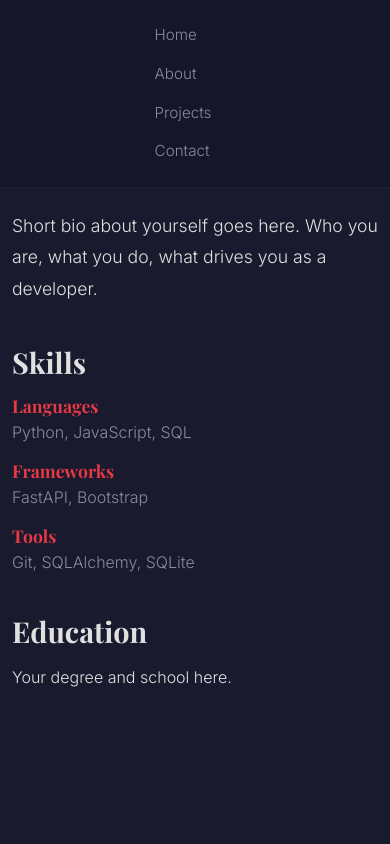
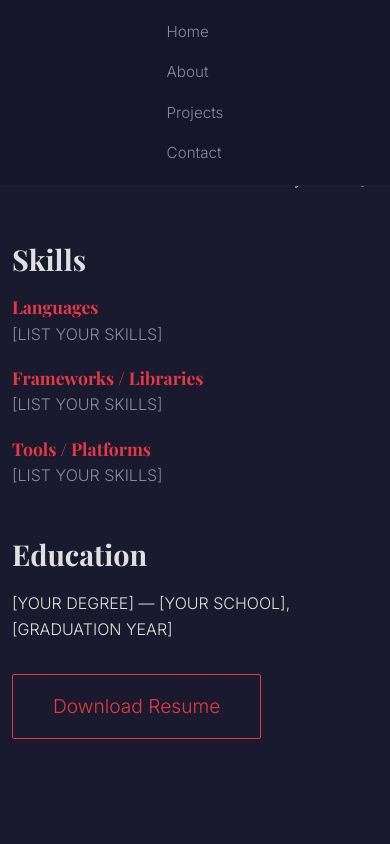
Before and after one commit to jacobrluttrull/portfolio, a FastAPI app: page /about in a window 390 px wide. Run offline with FastAPI, Linux system fonts and the light colour scheme.

Commit message:
updated CSS and HTML to add placeholders for info ill add once site is more complete

```diff
--- a/static/css/style.css
+++ b/static/css/style.css
@@ -6,6 +6,8 @@
     --text-muted: #8a8a9a;
     --accent: #e63946;
     --card-bg: #22223a;
+    --card-border: rgba(255, 255, 255, 0.05);
+    --card-border-hover: rgba(230, 57, 70, 0.4);
 }
 
 /* Reset & Base */
@@ -20,6 +22,7 @@ body {
     color: var(--text-primary);
     font-family: 'Inter', sans-serif;
     font-weight: 300;
+    line-height: 1.6;
 }
 
 h1, h2, h3 {
@@ -37,12 +40,15 @@ h1, h2, h3 {
 .nav-link {
     color: var(--text-muted) !important;
     font-size: 0.95rem;
-    margin-right: 1.5rem;
-    transition: color 0.2s;
+    padding: 0.5rem 1rem;
 }
 
 .nav-link:hover {
     color: var(--accent) !important;
+}
+
+.nav-link.active {
+    color: var(--text-primary) !important;
 }
 
 /* Hero Section */
@@ -77,7 +96,9 @@ h1, h2, h3 {
     color: var(--accent);
     text-decoration: none;
     font-size: 1.2rem;
-    transition: background-color 0.2s, color 0.2s;
+    background: transparent;
+    border-radius: 2px;
+    cursor: pointer;
 }
 
 .btn-outline-accent:hover {
@@ -87,21 +108,21 @@ h1, h2, h3 {
 
 /* Page Sections */
 .page-section {
-    padding-top: 120px;
-    padding-bottom: 4rem;
+    padding-top: 140px;
+    padding-bottom: 5rem;
     min-height: 100vh;
 }
 
 .page-title {
     font-size: 3rem;
-    margin-bottom: 2rem;
+    margin-bottom: 2.5rem;
     text-align: center;
 }
 
 .section-heading {
     font-size: 1.8rem;
-    margin-top: 2.5rem;
-    margin-bottom: 1rem;
+    margin-top: 3rem;
+    margin-bottom: 1.25rem;
     color: var(--text-primary);
 }
 
@@ -116,12 +137,17 @@ h1, h2, h3 {
 .skills-group h3 {
     font-size: 1.1rem;
     color: var(--accent);
-    margin-top: 1rem;
+    margin-top: 1.25rem;
     margin-bottom: 0.25rem;
 }
 
 .skills-group p {
     color: var(--text-muted);
+}
+
+.education-entry {
+    margin-top: 0.5rem;
+    margin-bottom: 2rem;
 }
 
 /* Projects Page */
@@ -221,9 +257,62 @@ h1, h2, h3 {
     border: 1px solid var(--accent);
     border-radius: 4px;
     color: var(--accent);
-    max-width: 600px;
+    background: rgba(230, 57, 70, 0.05);
+    max-width: 560px;
+    text-align: center;
 }
 
 .error-message p {
     margin-bottom: 0.25rem;
 }
+
+/* Responsive */
+@media (max-width: 768px) {
+    .hero h1 {
+        font-size: 3.5rem;
+    }
+
+    .hero .subtitle {
+        font-size: 1.3rem;
+    }
+
+    .page-title {
+        font-size: 2.2rem;
+    }
+
+    .projects-grid {
+        grid-template-columns: 1fr;
+    }
+
+    .hero-buttons {
+        flex-direction: column;
+        align-items: center;
+    }
+
+    .contact-form {
+        max-width: 100%;
+    }
+
+    .page-section {
+        padding-top: 100px;
+    }
+}
+
+@media (max-width: 480px) {
+    .hero h1 {
+        font-size: 2.5rem;
+    }
+
+    .hero .subtitle {
+        font-size: 1.1rem;
+    }
+
+    .navbar {
+        padding: 0.75rem 0;
+    }
+
+    .page-section {
+        padding-top: 80px;
+        padding-bottom: 3rem;
+    }
+}
--- a/templates/about.html
+++ b/templates/about.html
@@ -8,23 +8,27 @@
         <h1 class="page-title">About <span class="accent">Me</span></h1>
 
         <div class="about-bio">
-            <p>Short bio about yourself goes here. Who you are, what you do, what drives you as a developer.</p>
+            <p>[YOUR BIO - 2-3 sentences about yourself]</p>
         </div>
 
         <h2 class="section-heading">Skills</h2>
         <div class="skills-group">
             <h3>Languages</h3>
-            <p>Python, JavaScript, SQL</p>
+            <p>[LIST YOUR SKILLS]</p>
 
-            <h3>Frameworks</h3>
-            <p>FastAPI, Bootstrap</p>
+            <h3>Frameworks / Libraries</h3>
+            <p>[LIST YOUR SKILLS]</p>
 
-            <h3>Tools</h3>
-            <p>Git, SQLAlchemy, SQLite</p>
+            <h3>Tools / Platforms</h3>
+            <p>[LIST YOUR SKILLS]</p>
         </div>
 
         <h2 class="section-heading">Education</h2>
-        <p>Your degree and school here.</p>
+        <div class="education-entry">
+            <p>[YOUR DEGREE] — [YOUR SCHOOL], [GRADUATION YEAR]</p>
+        </div>
+
+        <a href="#" class="btn-outline-accent">Download Resume</a>
     </div>
 </section>
 {% endblock %}
```
Also changed, not shown: other parts of static/css/style.css (+31 -8 lines), templates/index.html (+7 -3 lines).
